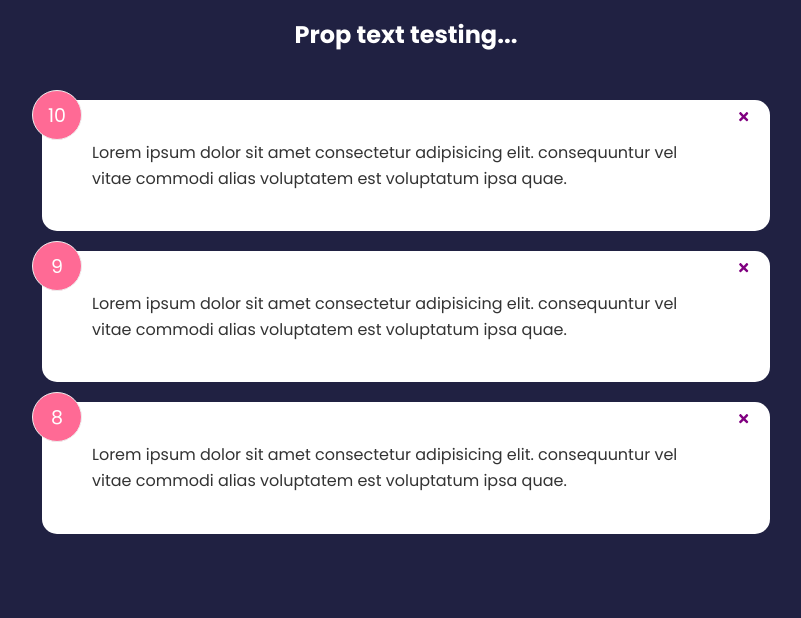
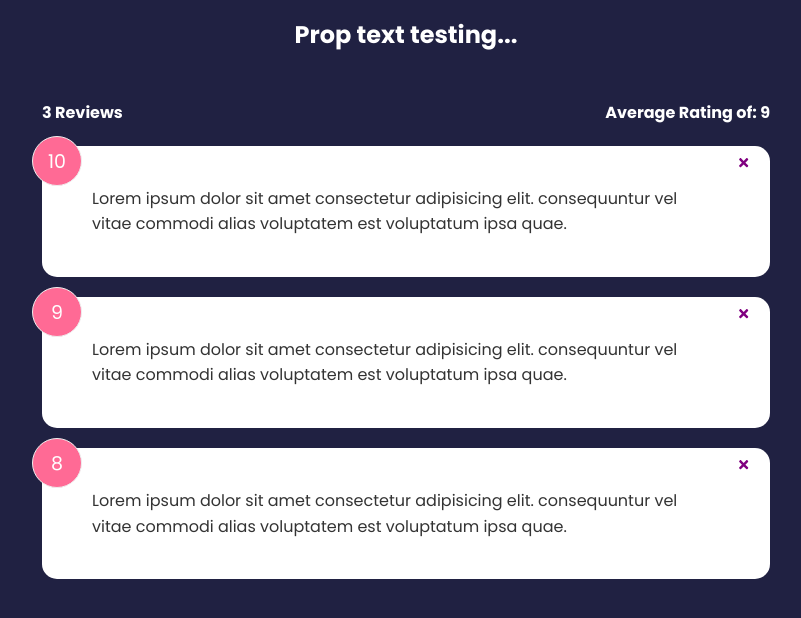
Before and after one commit to nunesxd/react_feedback_app, a React (Create React App) app: page / in a window 1280 px wide. Shown: the top 618 px of the page, without its empty margins (234-1035 px from the left). Built offline with nearby package versions, Linux system fonts and the light colour scheme; the HTML template or start-up script is replaced by a standard one.

Commit message:
Criação do arquivo FeedbackStats

```diff
--- a/src/App.js
+++ b/src/App.js
@@ -1,7 +1,8 @@
-import React, { useState } from 'react'
-import Header from './components/Header'
-//import FeedbackItem from './components/FeedbackItem'
-import FeedbackList from './components/FeedbackList'
+import React, { useState } from 'react';
+import Header from './components/Header';
+//import FeedbackItem from './components/FeedbackItem';
+import FeedbackList from './components/FeedbackList';
+import FeedbackStats from './components/FeedbackStats';
 import FeedbackData from './data/FeedbackData';
 
 
@@ -18,6 +19,7 @@
         <>
             <Header text="Prop text testing..." />
             <div className='container'>
+                <FeedbackStats feedback={feedback} />
                 <FeedbackList feedback={feedback} handleDelete={ deleteFeedback } />
             </div>
         </>
--- /dev/null
+++ b/src/components/FeedbackStats.jsx
@@ -0,0 +1,32 @@
+import React from 'react'
+import PropTypes from 'prop-types'
+
+
+function FeedbackStats({ feedback }) {
+    // Calculo da média das avaliações:
+    let avg = feedback.reduce( (acc, cur) => {
+        return acc + cur.rating;
+    },0 ) / feedback.length
+
+    // Configurando a média para apenas um decimal:
+    avg = avg.toFixed(1).replace(/[.,]0$/, '');
+
+    return (
+        <div className='feedback-stats'>
+            <h4>{ feedback.length } Reviews</h4>
+            <h4>Average Rating of: { isNaN(avg) ? 0 : avg }</h4>
+        </div>
+    )
+}
+
+FeedbackStats.propTypes = {
+    feedback: PropTypes.arrayOf(
+        PropTypes.shape({
+            id: PropTypes.number.isRequired,
+            text: PropTypes.string.isRequired,
+            rating: PropTypes.number.isRequired
+        })
+    ),
+  }
+
+export default FeedbackStats
```
